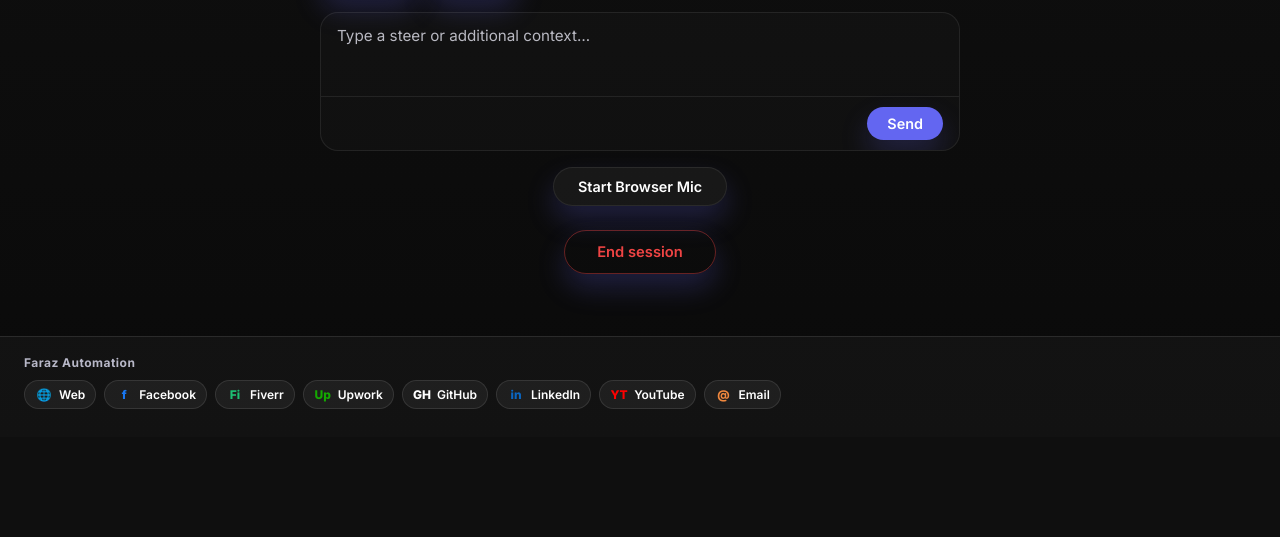
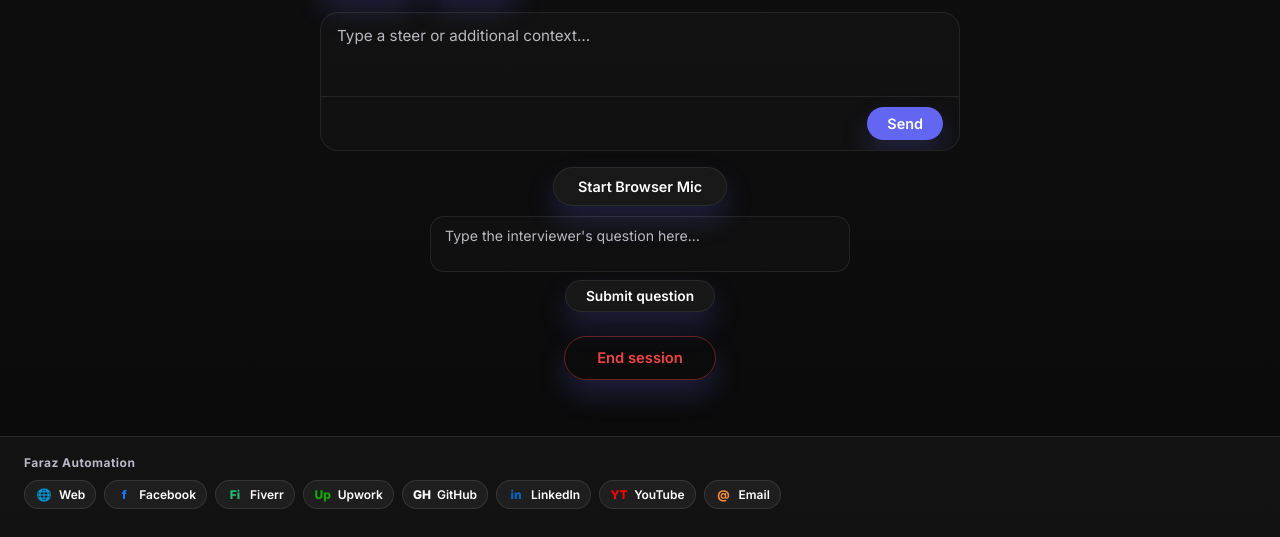
Before and after one commit to farazgoal-boop/career_copilot_premium, a Flask app: template web_app/templates/live_session.html in a window 1280 px wide. Shown: the part 464-1001 px from the top of the page. Before the commit the page ends 873 px from the top, so only its background shows below. Run offline with Flask 3, Linux system fonts and the light colour scheme; the template is opened without the code that fills it, so the values that code supplies are empty.

Commit message:
feat: polish browser mic UI and add manual question fallback
Add a pulse animation while listening, an amber "processing" state
while a transcript is in flight, and an inline Chrome/Edge-required
message for unsupported browsers. Add an always-visible manual
question textarea so users without Web Speech API support (or who
prefer typing) can still submit questions, reusing the existing
transcript endpoint.

```diff
--- a/web_app/static/js/browser_mic.js
+++ b/web_app/static/js/browser_mic.js
@@ -4,6 +4,7 @@
   const micButton = document.getElementById('browser-mic-toggle');
   if (!micButton) return;
 
+  const compatMessage = document.getElementById('mic-compat-message');
   const sessionId = window.SESSION_ID || '';
 
   const SpeechRecognitionImpl = window.SpeechRecognition || window.webkitSpeechRecognition;
@@ -11,13 +12,17 @@
 
   const STATE_IDLE = 'idle';
   const STATE_LISTENING = 'listening';
+  const STATE_PROCESSING = 'processing';
   const STATE_ERROR = 'error';
 
   function setState(state, label) {
-    micButton.classList.remove('mic-idle', 'mic-listening', 'mic-error');
+    micButton.classList.remove('mic-idle', 'mic-listening', 'mic-processing', 'mic-error');
     if (state === STATE_LISTENING) {
       micButton.classList.add('mic-listening');
       micButton.textContent = label || 'Listening...';
+    } else if (state === STATE_PROCESSING) {
+      micButton.classList.add('mic-processing');
+      micButton.textContent = label || 'Processing...';
     } else if (state === STATE_ERROR) {
       micButton.classList.add('mic-error');
       micButton.textContent = label || 'Error';
@@ -29,7 +34,9 @@
 
   if (!supported) {
     micButton.disabled = true;
-    setState(STATE_ERROR, 'Not supported — use Chrome or Edge');
+    micButton.classList.add('mic-idle');
+    micButton.textContent = 'Not supported in this browser';
+    if (compatMessage) compatMessage.style.display = 'block';
     return;
   }
 
@@ -37,6 +44,7 @@
   let recognition = null;
 
   async function postTranscript(transcript) {
+    if (active) setState(STATE_PROCESSING);
     try {
       const response = await fetch(`/api/session/${encodeURIComponent(sessionId)}/transcript`, {
         method: 'POST',
@@ -46,6 +54,7 @@
       if (!response.ok) {
         throw new Error(`Transcript post failed: ${response.status}`);
       }
+      if (active) setState(STATE_LISTENING, 'Listening... (click to stop)');
     } catch (error) {
       setState(STATE_ERROR, 'Send failed');
       window.showToast?.('Browser transcript failed to send', 'error');
--- a/web_app/templates/live_session.html
+++ b/web_app/templates/live_session.html
@@ -337,7 +337,9 @@
   /* ── Browser Mic (Beta) ── */
   .ls-browser-mic {
     display: flex;
-    justify-content: center;
+    flex-direction: column;
+    align-items: center;
+    gap: 10px;
   }
 
   #browser-mic-toggle {
@@ -354,7 +356,7 @@
 
   #browser-mic-toggle:disabled { opacity: 0.5; cursor: not-allowed; }
 
-  /* grey = idle */
+  /* grey = idle/ready */
   #browser-mic-toggle.mic-idle {
     background: rgba(255, 255, 255, 0.05);
     border-color: var(--line);
@@ -362,11 +364,19 @@
   }
   #browser-mic-toggle.mic-idle:hover { background: rgba(255, 255, 255, 0.1); }
 
-  /* green = listening */
+  /* green = listening, pulses to read as "live" */
   #browser-mic-toggle.mic-listening {
     background: rgba(34, 197, 94, 0.15);
     border-color: rgba(34, 197, 94, 0.6);
     color: #22c55e;
+    animation: mic-pulse 1.8s ease-in-out infinite;
+  }
+
+  /* amber = processing (transcript sent, awaiting AI answer) */
+  #browser-mic-toggle.mic-processing {
+    background: rgba(245, 158, 11, 0.15);
+    border-color: rgba(245, 158, 11, 0.6);
+    color: var(--processing);
   }
 
   /* red = error */
@@ -375,6 +385,60 @@
     border-color: rgba(239, 68, 68, 0.6);
     color: #ef4444;
   }
+
+  @keyframes mic-pulse {
+    0%, 100% { box-shadow: 0 0 0 0 rgba(34, 197, 94, 0.35); }
+    50%      { box-shadow: 0 0 0 8px rgba(34, 197, 94, 0); }
+  }
+
+  #mic-compat-message {
+    display: none;
+    font-size: 0.82rem;
+    color: var(--muted);
+    text-align: center;
+    max-width: 420px;
+  }
+
+  /* ── Manual question fallback (always available, mic or not) ── */
+  .ls-manual-question {
+    width: 100%;
+    max-width: 420px;
+    display: flex;
+    flex-direction: column;
+    gap: 8px;
+  }
+
+  #manual-question-input {
+    width: 100%;
+    border: 1px solid var(--line);
+    border-radius: 14px;
+    background: rgba(255, 255, 255, 0.02);
+    padding: 10px 14px;
+    font-family: inherit;
+    font-size: 0.88rem;
+    color: var(--text);
+    resize: none;
+    min-height: 44px;
+    outline: none;
+  }
+
+  #manual-question-input::placeholder { color: var(--muted); }
+
+  #manual-question-submit {
+    align-self: center;
+    border: 1px solid var(--line);
+    background: rgba(255, 255, 255, 0.05);
+    border-radius: 999px;
+    color: var(--text);
+    cursor: pointer;
+    font-family: inherit;
+    font-size: 0.86rem;
+    font-weight: 600;
+    padding: 7px 20px;
+  }
+
+  #manual-question-submit:hover { background: rgba(255, 255, 255, 0.1); }
+  #manual-question-submit:disabled { opacity: 0.5; cursor: wait; }
 </style>
 {% endblock %}
 
@@ -425,6 +489,11 @@
   <!-- Browser Mic (Beta): install-free alternative to the desktop overlay's F2 mic capture -->
   <div class="ls-browser-mic">
     <button id="browser-mic-toggle" type="button">Start Browser Mic</button>
+    <p id="mic-compat-message">Voice input requires Chrome or Edge. You can still type questions in the box below.</p>
+    <div class="ls-manual-question">
+      <textarea id="manual-question-input" placeholder="Type the interviewer's question here&hellip;" rows="2"></textarea>
+      <button id="manual-question-submit" type="button">Submit question</button>
+    </div>
   </div>
 
   <!-- End session -->
@@ -467,6 +536,8 @@
       const metaTarget = document.getElementById('meta-target');
       const metaWorker = document.getElementById('meta-worker');
       const metaUpdated = document.getElementById('meta-updated');
+      const manualQuestionInput = document.getElementById('manual-question-input');
+      const manualQuestionSubmit = document.getElementById('manual-question-submit');
       const dataCards = Array.from(document.querySelectorAll('.js-data-card'));
       let latestPersistentPrompt = String(initialPayload?.prompts?.persistent || '');
 
@@ -687,9 +758,40 @@
         }
       });
 
+      async function submitManualQuestion() {
+        const questionText = String(manualQuestionInput.value || '').trim();
+        if (!questionText) {
+          window.showToast?.('Type a question before submitting', 'info');
+          return;
+        }
+        manualQuestionSubmit.disabled = true;
+        const previous = manualQuestionSubmit.textContent;
+        manualQuestionSubmit.textContent = 'Sending...';
+        try {
+          const response = await fetch(`/api/session/${encodeURIComponent(sessionId)}/transcript`, {
+            method: 'POST',
+            headers: { 'Content-Type': 'application/json' },
+            body: JSON.stringify({ transcript: questionText }),
+          });
+          const payload = await response.json();
+          if (!response.ok || !payload.ok) {
+            throw new Error(payload.error || `Question submit failed: ${response.status}`);
+          }
+          manualQuestionInput.value = '';
+          window.showToast?.('Question submitted', 'success');
+          await refresh();
+        } catch (error) {
+          window.showToast?.(error instanceof Error ? error.message : 'Question submit failed', 'error');
+        } finally {
+          manualQuestionSubmit.disabled = false;
+          manualQuestionSubmit.textContent = previous;
+        }
+      }
+
       fallbackSimple.addEventListener('click', () => postAction('fallback_simple', fallbackSimple));
       fallbackEmergency.addEventListener('click', () => postAction('fallback_emergency', fallbackEmergency));
       sendLiveSteerButton.addEventListener('click', sendLiveSteer);
+      manualQuestionSubmit.addEventListener('click', submitManualQuestion);
 
       render(initialPayload);
       window.setInterval(refresh, 3000);
```
